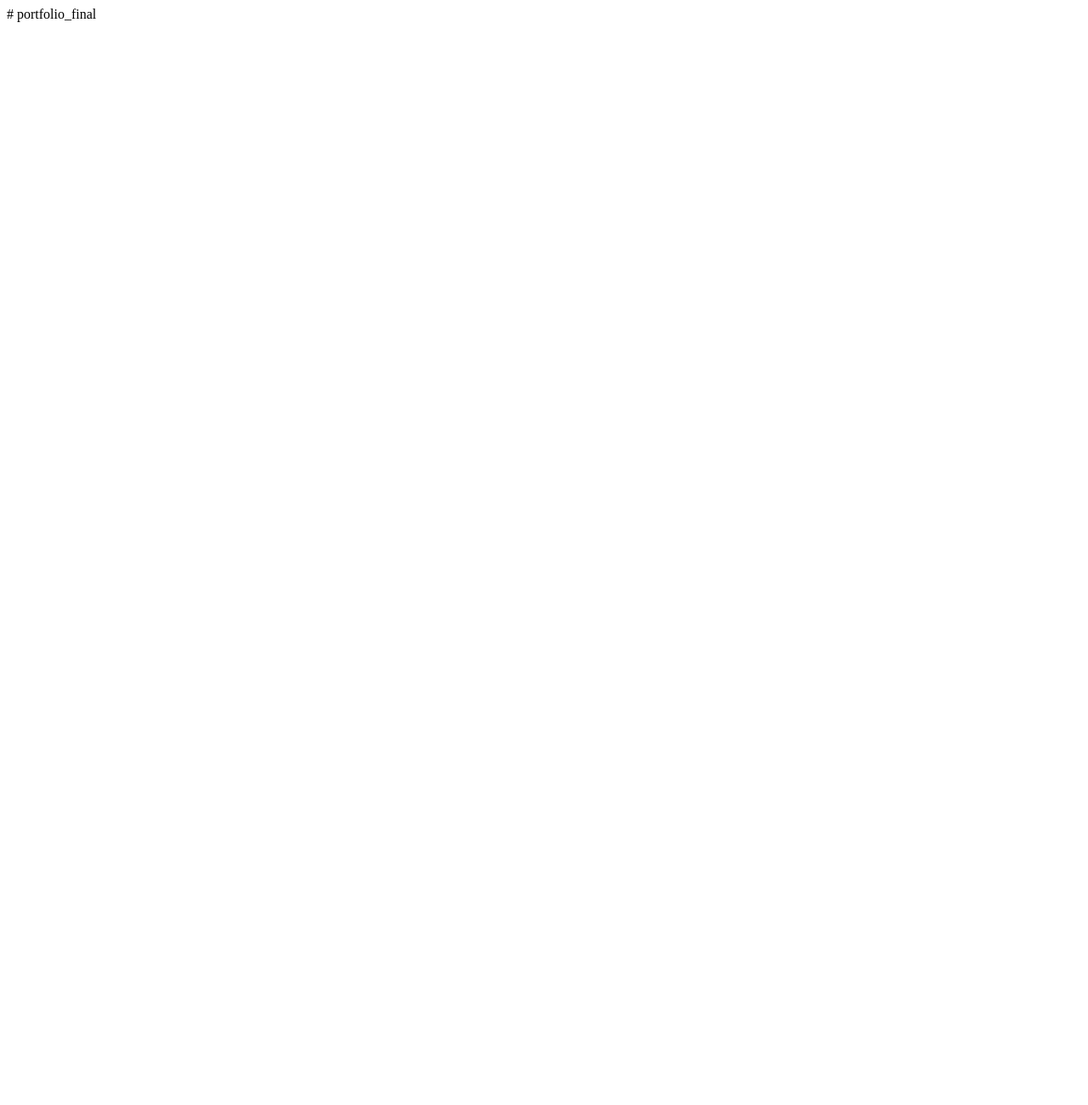
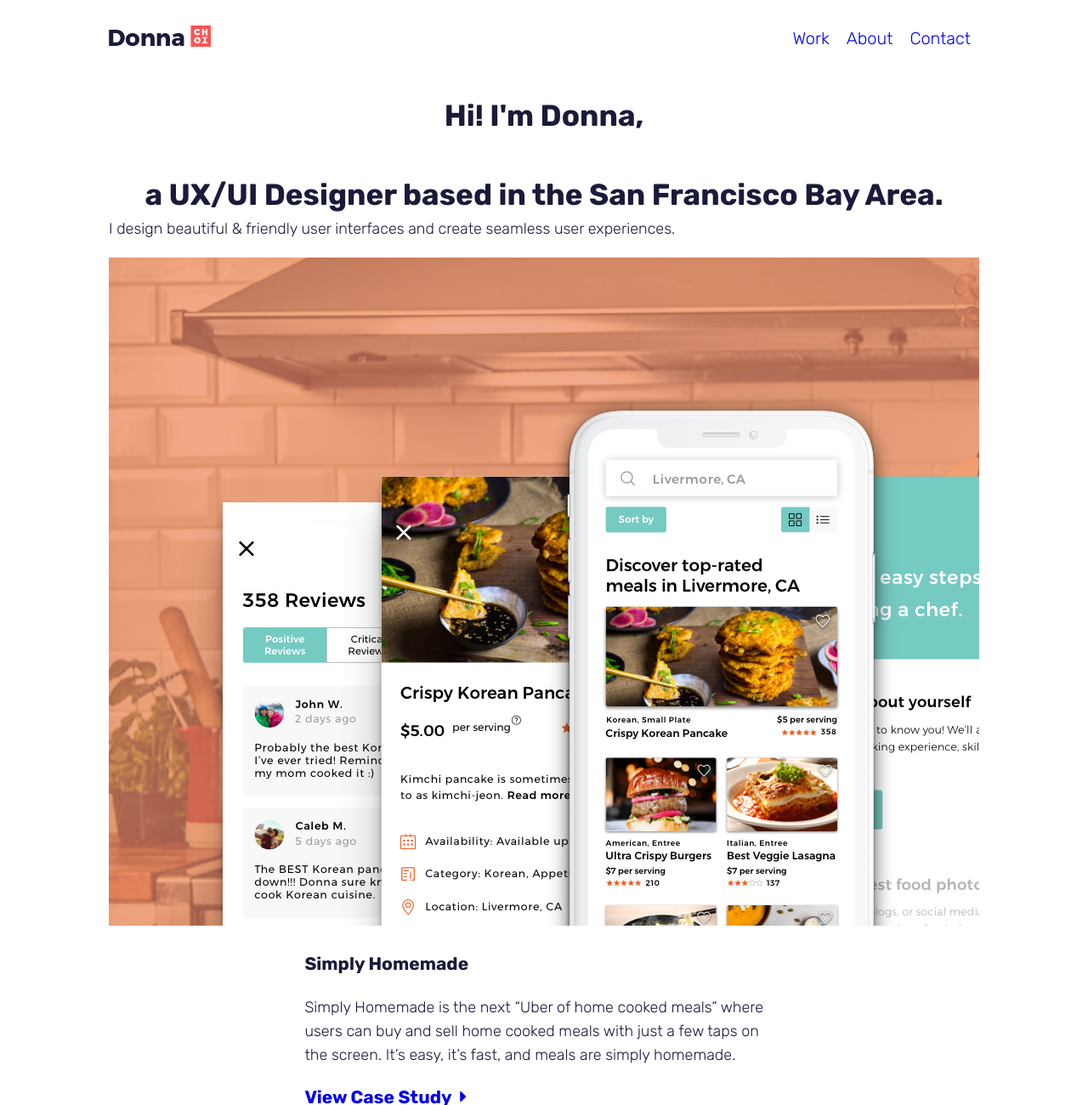
Before and after one commit to donnakang713/portfolio_final, a plain HTML site: page index.html in a window 1280 px wide. Shown: the top 1300 px of the page at 85% size. Before the commit the page ends 800 px from the top, so only its background shows below. Drawn offline with Linux system fonts and the light colour scheme.

Commit message:
updates6

```diff
--- a/index.html
+++ b/index.html
@@ -1 +1,68 @@
-# portfolio_final
+<!DOCTYPE html>
+
+<html>
+  <head>
+    <title>Portfolio | Donna Choi</title>
+    <meta name="viewport" content="width=device-width, initial-scale=1">
+    <link href="https://fonts.googleapis.com/css?family=Rubik:300,400,500,700,900" rel="stylesheet">
+    <!-- Font Awesome -->
+    <link rel="stylesheet" href="https://use.fontawesome.com/releases/v5.2.0/css/all.css" integrity="sha384-hWVjflwFxL6sNzntih27bfxkr27PmbbK/iSvJ+a4+0owXq79v+lsFkW54bOGbiDQ" crossorigin="anonymous">
+    <!-- Custom Styles -->
+    <link rel="stylesheet" href="styles/main.css">
+    <link rel="stylesheet" href="styles/normalize.css">
+  </head>
+
+  <body>
+    <header>
+      <div class="container">
+        <div id="branding">
+          <img src="images/logo2.png" width=55%>
+        </div>
+        <nav>
+          <ul>
+            <li><a href="index.html">Work</a></li>
+            <li><a href="about.html">About</a></li>
+            <li><a href="about.html">Contact</a></li>
+          </ul>
+        </nav>
+    </header>
+
+    <section id="Hero">
+      <div class="container">
+        <h2>Hi! I'm Donna,</h2>
+        <h2>a UX/UI Designer based in the San Francisco Bay Area.</h2>
+        <p>I design beautiful & friendly user interfaces and create seamless user experiences.</p>
+      </div>
+    </section>
+
+    <section id="SimplyHomemade">
+      <div class="container">
+        <img src=images/simply_showcase.png>
+        <div class="paragraph_wrapper">
+          <h3>Simply Homemade<h3>
+          <p>Simply Homemade is the next “Uber of home cooked meals” where users can buy and sell  home cooked meals with just a few taps on the screen. It’s easy, it’s fast, and meals are simply homemade.</p>
+          <a class=button href=Space.html>View Case Study<i class="fas fa-caret-right fa-fw"></i></a>
+        </div>
+      </div>
+    </section>
+
+    <section id="Space">
+      <div class="container">
+        <img src=images/space_showcase.png>
+        <div class="paragraph_wrapper">
+          <h3>Space<h3>
+          <p>Space is a user-friendly cloud storage application that allows users to save, create, upload, and share content in one simple interface.</p>
+          <a class=button href=Space.html>View Case Study<i class="fas fa-caret-right fa-fw"></i></a>
+        </div>
+      </div>
+    </section>
+
+
+
+    <footer>
+      <p>Donna Choi, Copyright &copy; 2018</p>
+    </footer>
+
+
+  </body>
+</html>
```
Also changed, not shown: images/simply_showcase.png (added), images/space_showcase.png (added).
